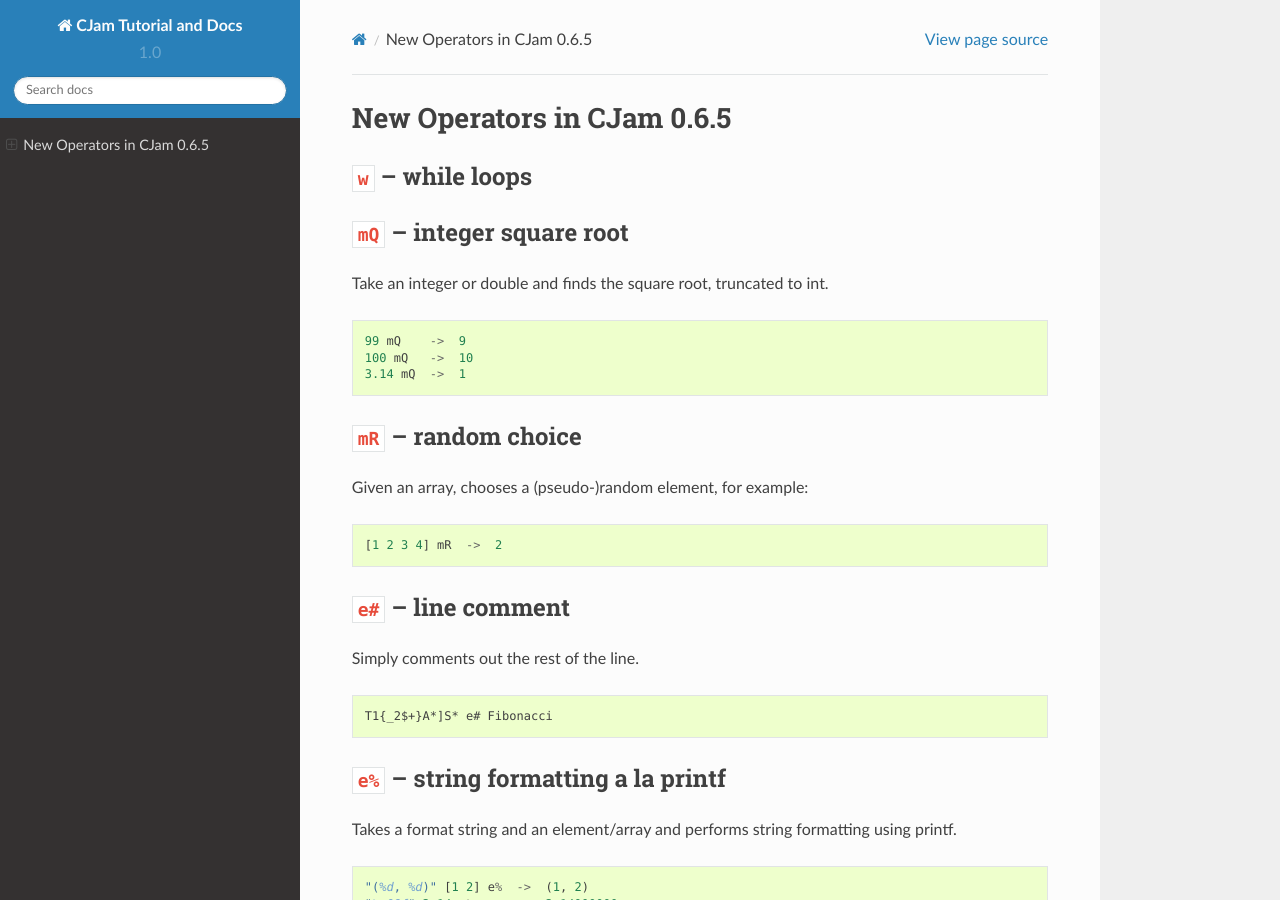
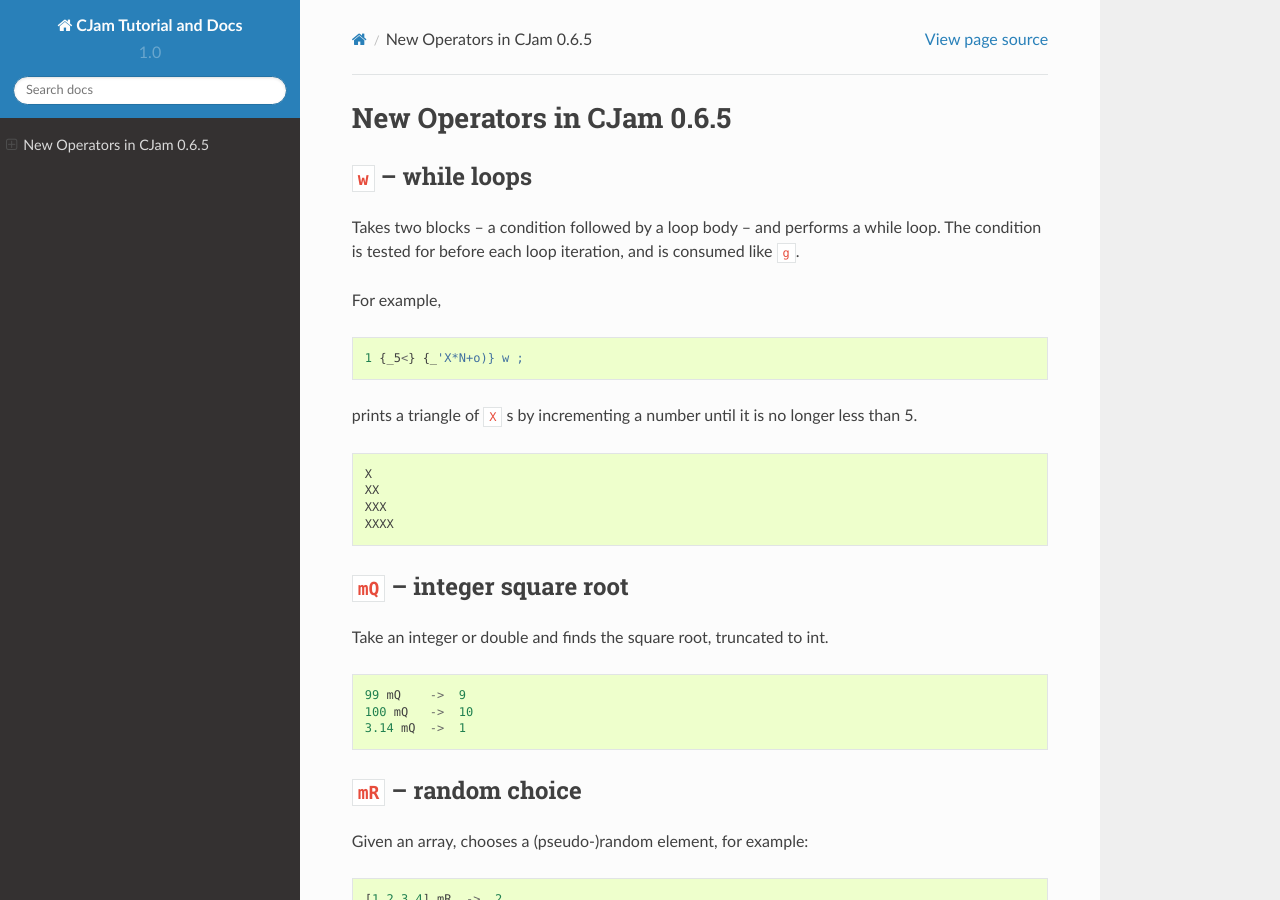
Before and after one commit to Sp3000/CJam, a Sphinx documentation site: the page built from docs/0.6.5.rst, in a window 1280 px wide and 900 px high. Built offline with Sphinx 7.4.7 and the Read the Docs theme 2.0.0, drawn with Linux system fonts in a browser that asks for light colours.

Commit message:
While loops

```diff
--- a/docs/0.6.5.rst
+++ b/docs/0.6.5.rst
@@ -4,6 +4,18 @@
 ``w`` -- while loops
 --------------------
 
+Takes two blocks -- a condition followed by a loop body -- and performs a while loop. The condition is tested for before each loop iteration, and is consumed like ``g``.
+
+For example, ::
+
+    1 {_5<} {_'X*N+o)} w ;
+
+prints a triangle of ``X`` s by incrementing a number until it is no longer less than 5. ::
+
+    X
+    XX
+    XXX
+    XXXX
 
 ``mQ`` -- integer square root
 -----------------------------
```
Also changed, not shown: 5 other files.
